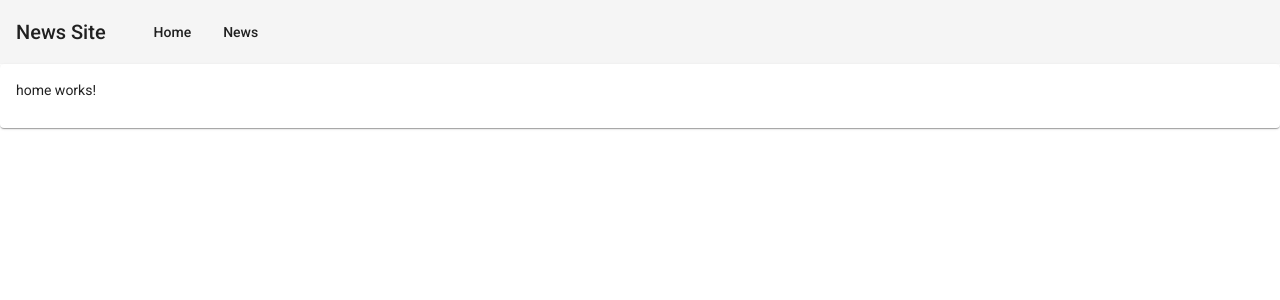
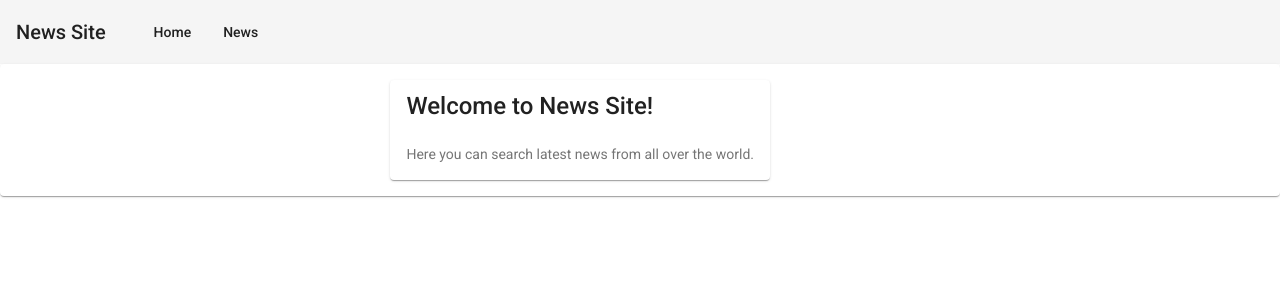
Before and after one commit to ttannerma/news-site, an Angular app: page / in a window 1280 px wide. Shown: the top 300 px of the page. Built offline with nearby package versions, Linux system fonts and the light colour scheme.

Commit message:
Default newsfeed is displayed on newspage

```diff
--- a/src/app/app.module.ts
+++ b/src/app/app.module.ts
@@ -13,6 +13,7 @@ import { NewsService } from './services/news.service';
 import { NewsComponent } from './components/news/news.component';
 import { HomeComponent } from './components/home/home.component';
 import { AppRoutes } from './app.routes'
+import { HttpClientModule } from '@angular/common/http'
 
 @NgModule({
   declarations: [
@@ -30,7 +31,8 @@ import { AppRoutes } from './app.routes'
     MatToolbarModule,
     MatButtonModule,
     MatCardModule,
-    AppRoutes
+    AppRoutes,
+    HttpClientModule
   ],
   providers: [NewsService],
   bootstrap: [AppComponent]
--- a/src/app/app.routes.ts
+++ b/src/app/app.routes.ts
@@ -2,7 +2,7 @@ import { RouterModule , Routes } from '@angular/router';
 import { HomeComponent } from './components/home/home.component';
 import { NewsComponent } from './components/news/news.component';
 
-// Specify routes for router
+// Specify routes for app
 const routes: Routes = [
     {
         path: '',
--- a/src/app/components/home/home.component.css
+++ b/src/app/components/home/home.component.css
@@ -0,0 +1,12 @@
+.landing-page-container {
+    display: flex;
+}
+
+mat-card {
+    max-width: 40%;
+    margin: 0 30% 0 30%;
+}
+
+mat-card-title {
+    padding-bottom: 1.5rem;
+}
--- a/src/app/components/home/home.component.html
+++ b/src/app/components/home/home.component.html
@@ -1 +1,6 @@
-<p>home works!</p>
+<div class="landing-page-container">
+    <mat-card>
+        <mat-card-title>Welcome to News Site!</mat-card-title>
+        <mat-card-subtitle>Here you can search latest news from all over the world.</mat-card-subtitle>
+    </mat-card>
+</div>
--- a/src/app/components/home/home.component.ts
+++ b/src/app/components/home/home.component.ts
@@ -10,6 +10,7 @@ export class HomeComponent implements OnInit {
   constructor() { }
 
   ngOnInit(): void {
+
   }
 
 }
--- a/src/app/components/news/news.component.css
+++ b/src/app/components/news/news.component.css
@@ -0,0 +1,10 @@
+.cardContainer {
+    display: flex;
+    flex-direction: column;
+}
+
+mat-card {
+    max-width: 60%;
+    margin: 1rem 20% 0 20%;
+    padding: 3rem;
+}
--- a/src/app/components/news/news.component.html
+++ b/src/app/components/news/news.component.html
@@ -1 +1,15 @@
-<p>news works!</p>
+<div class="cardContainer">
+    <div *ngFor="let article of articles">
+        <mat-card>
+            <mat-card-header>
+
+                    <mat-card-title>{{article.title}}</mat-card-title>
+                    <mat-card-subtitle>{{article.source.name}}</mat-card-subtitle>
+            </mat-card-header>
+            <img mat-card-image src="{{article.urlToImage}}">
+            <mat-card-content>
+                <p>{{article.description}}</p>
+            </mat-card-content>
+        </mat-card>
+    </div>
+</div>
--- a/src/app/components/news/news.component.ts
+++ b/src/app/components/news/news.component.ts
@@ -1,15 +1,22 @@
 import { Component, OnInit } from '@angular/core';
+import { NewsService } from 'src/app/services/news.service';
 
 @Component({
   selector: 'app-news',
   templateUrl: './news.component.html',
-  styleUrls: ['./news.component.css']
+  styleUrls: ['./news.component.css'],
+  providers: [NewsService]
 })
 export class NewsComponent implements OnInit {
 
-  constructor() { }
+  articles: Array<any>
+  constructor(private newsService : NewsService) { }
 
   ngOnInit(): void {
+    this.newsService.getDefaultNews().subscribe(data => this.articles = data['articles'])
   }
 
+  searchArticle(source) {
+    this.newsService.getNewsBySource(source).subscribe(data => this.articles = data['articles'])
+  }
 }
--- a/src/app/services/news.service.ts
+++ b/src/app/services/news.service.ts
@@ -8,16 +8,16 @@ export class NewsService {
   newsApiKey: string= '3154cefaf49641c891596f9d9d66dbe9'
   constructor(private http: HttpClient) {}
 
-   // Gets default top headlines for U.S
+   // Gets default top headlines for U.S.
    // News api must be used with a query, such as sources, q (query), language, country, category
-   getDefaultNews(): Object {
-     const results = this.http.get('http://newsapi.org/v2/top-headlines?country=us&apiKey=' + this.newsApiKey)
+   getDefaultNews() {
+     const results = this.http.get('https://newsapi.org/v2/top-headlines?country=us&apiKey=' + this.newsApiKey)
      return results
    }
 
    // Gets latest news by source
-   getNewsBySource(source: string): Object {
-    const results = this.http.get('http://newsapi.org/v2/top-headlines?source' + source + '&apiKey=' + this.newsApiKey)
+   getNewsBySource(source: string) {
+    const results = this.http.get('https://newsapi.org/v2/top-headlines?source' + source + '&apiKey=' + this.newsApiKey)
     return results
    }
 }
```
